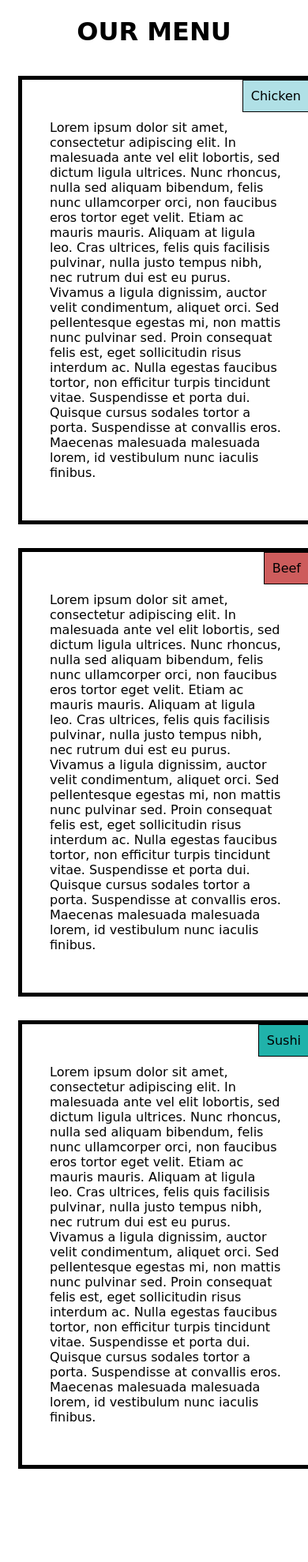
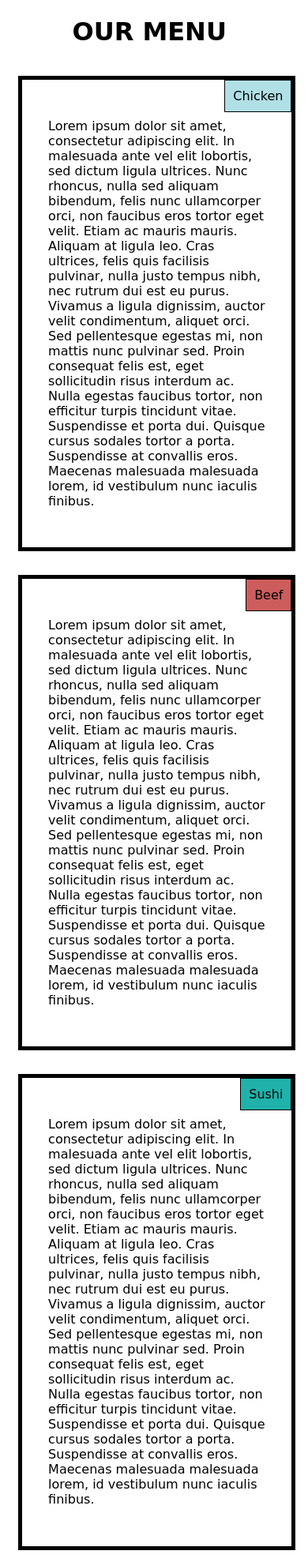
Before and after one commit to desaisameera/Coursera_HTML-CSS, a plain HTML site: page index.html in a window 390 px wide. Shown: the whole page at 79% size. Before the commit the page ends 1875 px from the top, so only its background shows below. Drawn offline with Linux system fonts and the light colour scheme.

Commit message:
added padding to align the divs for responsiveness

```diff
--- a/css/style.css
+++ b/css/style.css
@@ -6,7 +6,7 @@
 #chicken, #beef,  #sushi {
   font-family: Helvetica;
   border: 5px solid black;
-  padding: 20px;
+  padding: 5%;
   float:left;
   margin: 15px;
   position: relative;;
@@ -42,7 +42,6 @@
 }
 
 #chickenSectionText, #beefSectionText, #sushiSectionText{
-  /*clear: left;*/
   padding: 15px;
 }
 
@@ -61,6 +60,10 @@
 
 /**** Tablet View ****/
 @media (min-width: 768px) and (max-width: 991px){
+  body{
+    padding-right: 5%;
+    padding-left: 5%;
+  }
   #chicken{
     width: 40%;
   }
@@ -68,21 +71,23 @@
     width: 40%;
   }
   #sushi{
-    width: 80%;
+    width: 85%;
   }
 }
 
 /**** Mobile View ****/
 @media(max-width: 767px) {
+  body{
+    padding-right: 3%;
+  }
   #chicken{
-    width: 100%;
+    width: 97%;
   }
   #beef{
-    width: 100%
+    width: 97%
   }
   #sushi{
-    width: 100%;
-    /*height: 100px*/
+    width: 97%;
   }
 
 }
```
Also changed, not shown: 1 other file.
